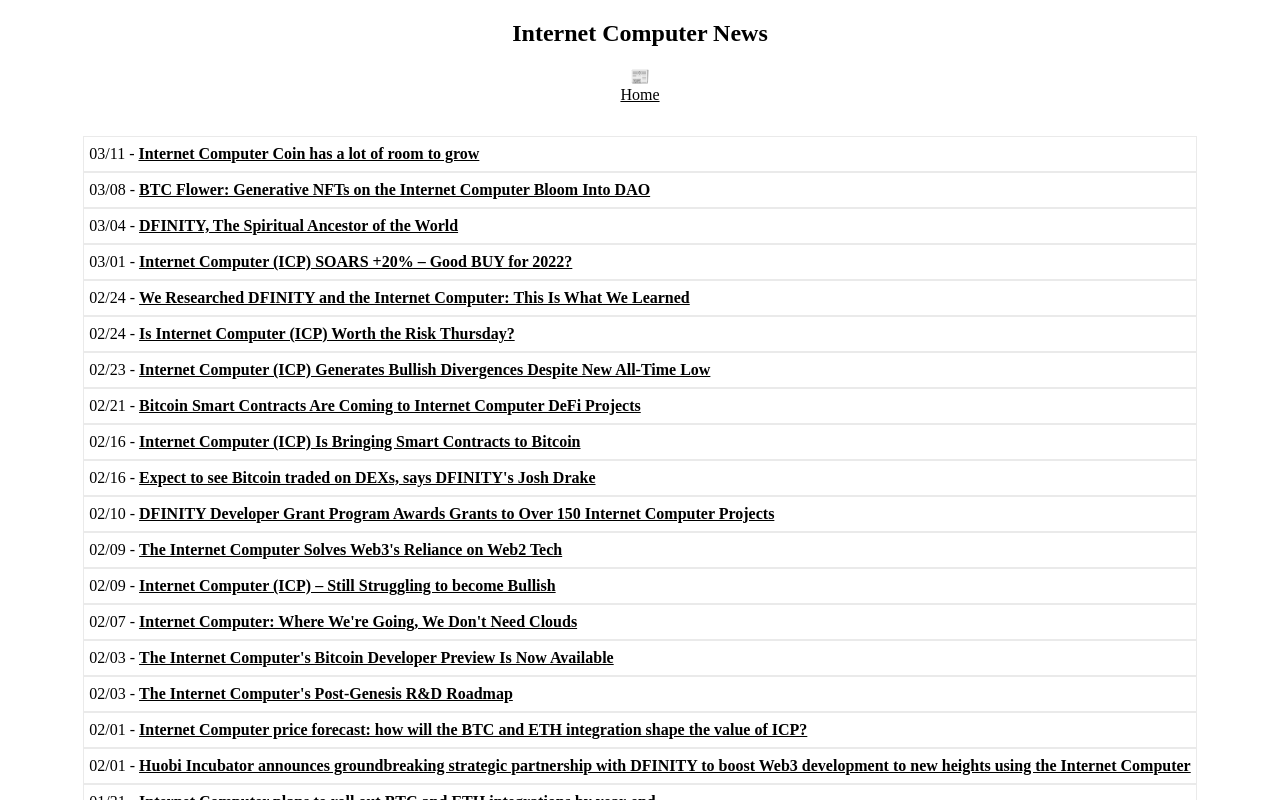
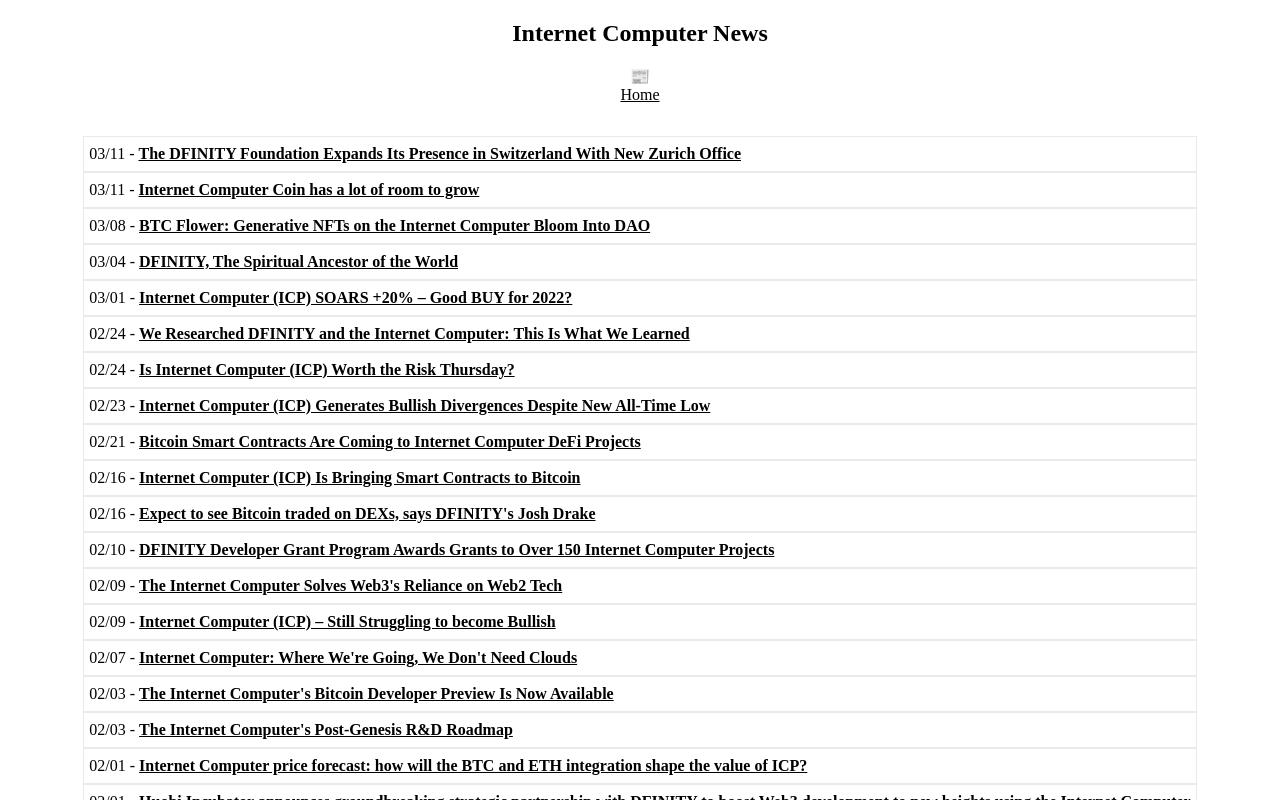
Before and after one commit to rjlucasm/ictoday, a Next.js app: page /news/2022 in a window 1280 px wide. Shown: the top 800 px of the page. Built offline with nearby package versions, Linux system fonts and the light colour scheme.

Commit message:
More News 03/11

```diff
--- a/pages/news/2022.js
+++ b/pages/news/2022.js
@@ -17,6 +17,9 @@ export default function News22() {
             <Link href="/"><a style={{ color: 'inherit' }}>Home</a></Link>
 
             <div className="pagesgrid">
+            <div className="pagescard">03/11 -&nbsp;
+                <a href="https://markets.businessinsider.com/news/stocks/the-dfinity-foundation-expands-its-presence-in-switzerland-with-new-zurich-office-1031274345" target="_blank" rel="noopener noreferrer">The DFINITY Foundation Expands Its Presence in Switzerland With New Zurich Office</a>
+            </div>
             <div className="pagescard">03/11 -&nbsp;
                 <a href="https://www.thecoinrepublic.com/2022/03/11/internet-computer-coin-has-a-lot-of-room-to-grow/" target="_blank" rel="noopener noreferrer">Internet Computer Coin has a lot of room to grow</a>
             </div>
```
